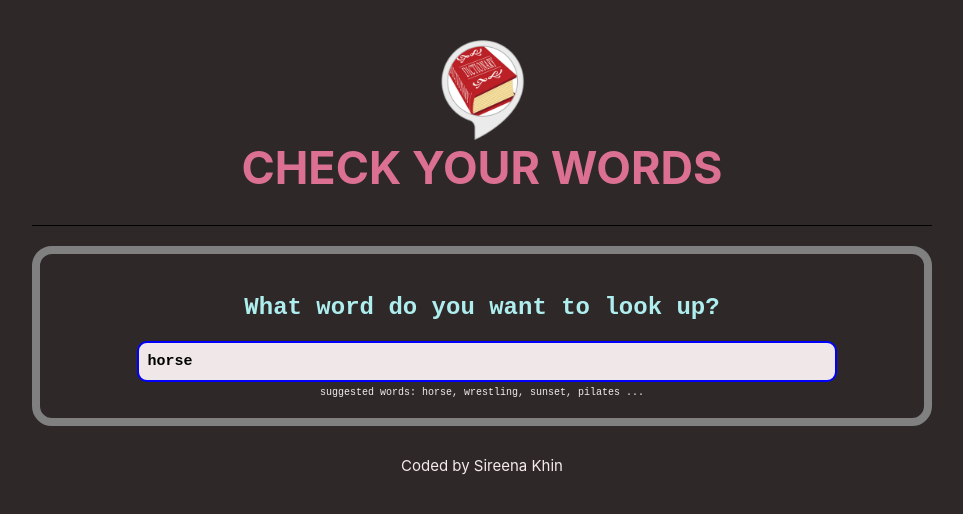
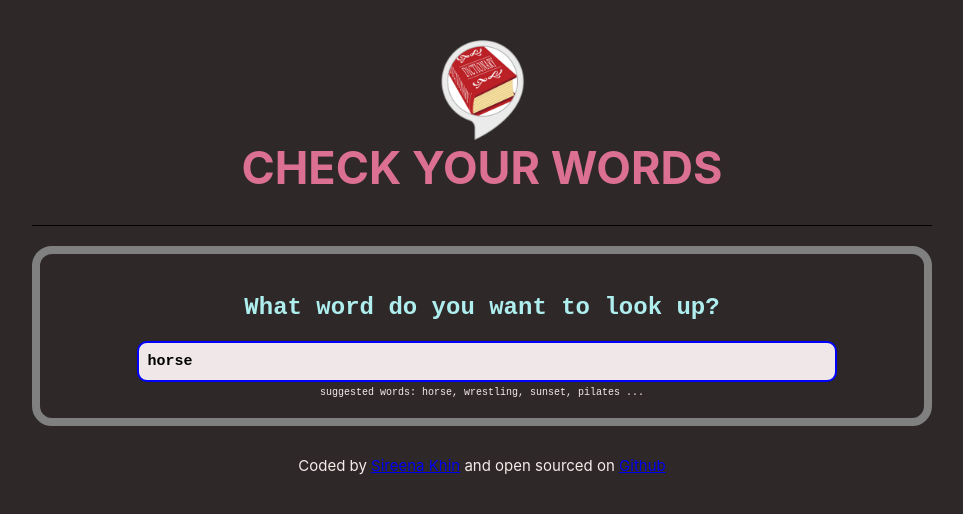
Before and after one commit to skhin/Check-Your-Words, a React (Create React App) app: page / in a window 1280 px wide. Shown: the top 514 px of the page, without its empty margins (158-1121 px from the left). Built offline with nearby package versions, Linux system fonts and the light colour scheme; no server answers.

Commit message:
Updated components

```diff
--- a/public/index.html
+++ b/public/index.html
@@ -19,6 +19,7 @@
       integrity="sha384-ka7Sk0Gln4gmtz2MlQnikT1wXgYsOg+OMhuP+IlRH9sENBO0LRn5q+8nbTov4+1p"
       crossorigin="anonymous"
     ></script>
+
     <link rel="manifest" href="%PUBLIC_URL%/manifest.json" />
     <!--
       Notice the use of %PUBLIC_URL% in the tags above.
--- a/src/App.js
+++ b/src/App.js
@@ -13,7 +13,16 @@ function App() {
         <main>
           <Dictionary defaultKeyWord="horse" />
         </main>
-        <footer>Coded by Sireena Khin</footer>
+        <footer>
+          Coded by{" "}
+          <a href="https://www.linkedin.com/in/s-khin/" target="_blank">
+            Sireena Khin
+          </a>{" "}
+          and open sourced on{" "}
+          <a href="https://github.com/skhin/check-your-words" target="_blank">
+            Github
+          </a>
+        </footer>
       </div>
     </div>
   );
--- a/src/components/Meaning.css
+++ b/src/components/Meaning.css
@@ -8,3 +8,9 @@ li {
 ul {
   padding-bottom: 15px;
 }
+
+.example {
+  font-style: italic;
+  opacity: 80%;
+  font-size: 15px;
+}
--- a/src/components/Meaning.js
+++ b/src/components/Meaning.js
@@ -13,19 +13,14 @@ const Meaning = (props) => {
         {word.definitions.map(function (definition, index) {
           return (
             <div key={index}>
-              <p>
-                <strong>Definition:</strong> {definition.definition}
+              <div key={index}>
+                <div className="definition">{definition.definition}</div>
                 <br />
+
+                <div className="example">{definition.example}</div>
                 <br />
-                <strong>Example:</strong>
-                {""}
-                <span className="example">
-                  <em>{definition.example}</em>
-                </span>
-                <br />
-                <br />
-                <Synonyms synonyms={definition.synonyms} />
-              </p>
+                <Synonyms synonym={definition.synonyms} />
+              </div>
             </div>
           );
         })}
--- a/src/components/Photos.js
+++ b/src/components/Photos.js
@@ -8,14 +8,19 @@ const Photos = (props) => {
     return (
       <>
         <div className="card">
-          {/* <div className="card-body"> */}
+          {/* <div className="card-body"> */}{" "}
+          <div className="container">
             <div className="row">
+              <div className="col">
                 <div className="photos">
                   {props.photos.map(function (photos, index) {
                     return (
                       <div className="col-4" key={index}>
                         <a href={photos.src.original} target="_blank">
-                      <img src={photos.src.tiny} className="pics img-fluid" />
+                          <img
+                            src={photos.src.tiny}
+                            className="pics img-fluid"
+                          />
                         </a>
                       </div>
                     );
@@ -23,7 +28,9 @@ const Photos = (props) => {
                 </div>
               </div>
             </div>
+          </div>
           {/* </div> */}
+        </div>{" "}
       </>
     );
   } else {
--- a/src/components/Synonyms.js
+++ b/src/components/Synonyms.js
@@ -5,7 +5,9 @@ const Synonyms = (props) => {
     return (
       <>
         {" "}
-        <strong>Synonyms: </strong>
+        <div>
+          <strong>Synonyms: </strong>
+        </div>
         <ul className="synonyms">
           {props.synonyms.map(function (synonym, index) {
             return <li key={index}>{synonym}</li>;
```
Lines whose indentation alone changed are shown as unchanged.
